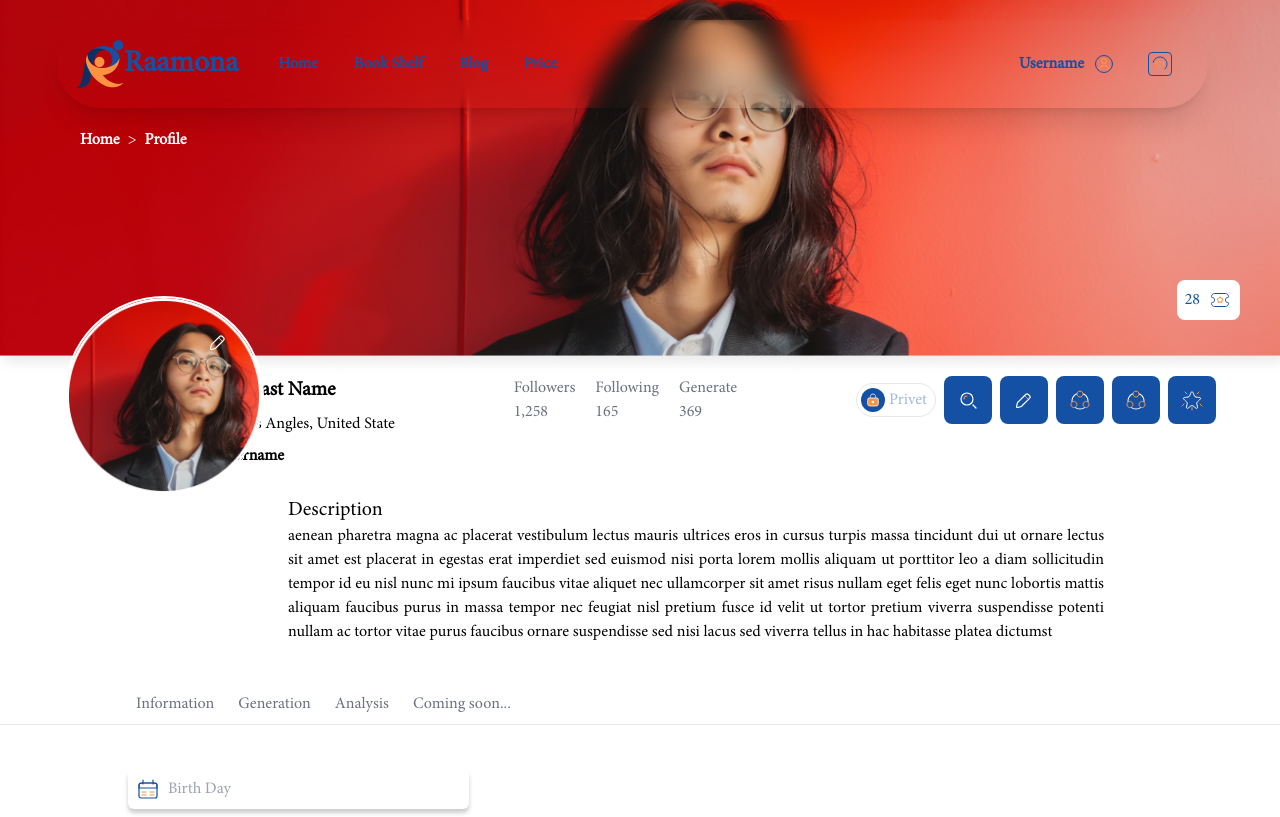
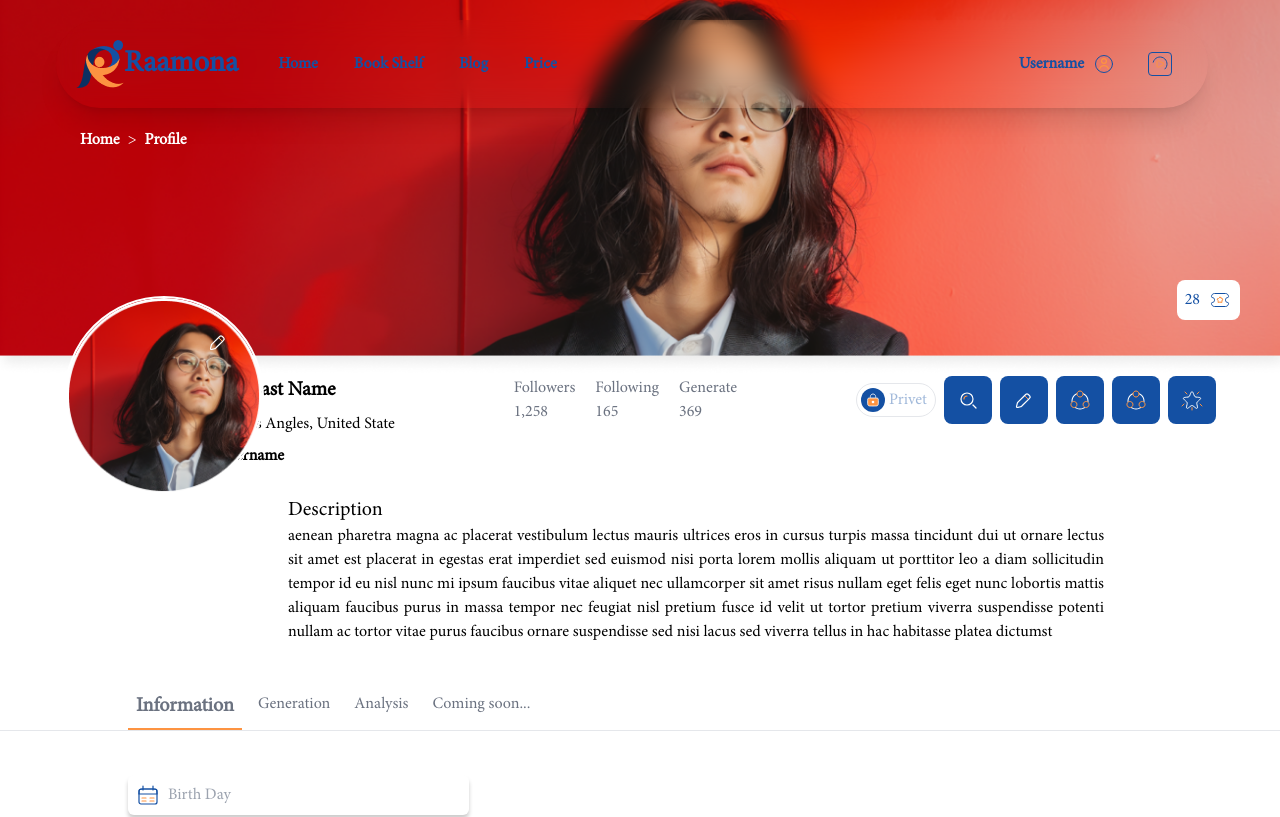
Before and after one commit to zahra-hsb/raamona-parallax, a Next.js app: page /signin/userprofile in a window 1280 px wide. Shown: the top 817 px of the page. Built offline with nearby package versions, Linux system fonts and the light colour scheme.

Commit message:
select tabs handler created in profile page

```diff
--- a/src/components/profileComponents/Profile/index.jsx
+++ b/src/components/profileComponents/Profile/index.jsx
@@ -17,6 +17,7 @@ import infoIcon from '../../../../public/icons/Info_alt_duotone_line.svg'
 import Tab from "@/components/globalComponents/Tab"
 import Input from "@/components/globalComponents/Input"
 import Textarea from "@/components/globalComponents/Textarea"
+import { useState } from "react"
 
 const tabArray = [
     { text: 'Information', id: 1 },
@@ -26,7 +27,11 @@ const tabArray = [
 ]
 
 const Profile = () => {
+    const [selectedTab, setSelectedTab] = useState(1)
 
+    function handleSelectTab(id) {
+        setSelectedTab(id)
+    }
     return (
         <>
             <div className="w-full ">
@@ -101,7 +106,7 @@ const Profile = () => {
                     <div className="flex gap-2 border-b px-32">
                         {tabArray?.map(item => (
                             <>
-                                <Tab text={item.text} key={item.id} />
+                                <Tab isSelected={selectedTab === item.id} handleSelect={() => handleSelectTab(item.id)} text={item.text} key={item.id} />
                             </>
                         ))}
                     </div>
```
